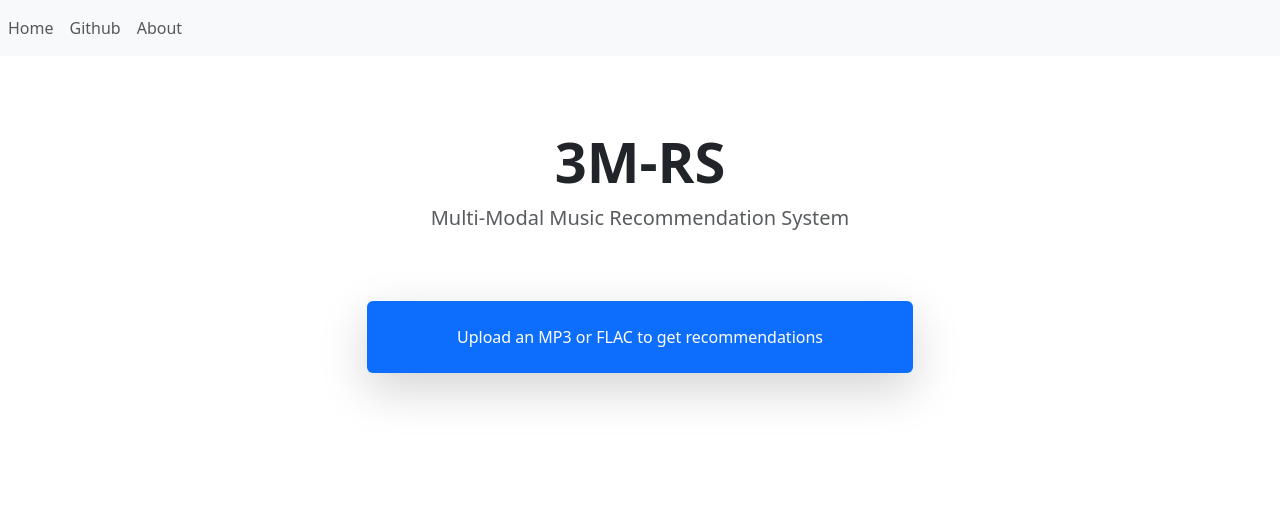
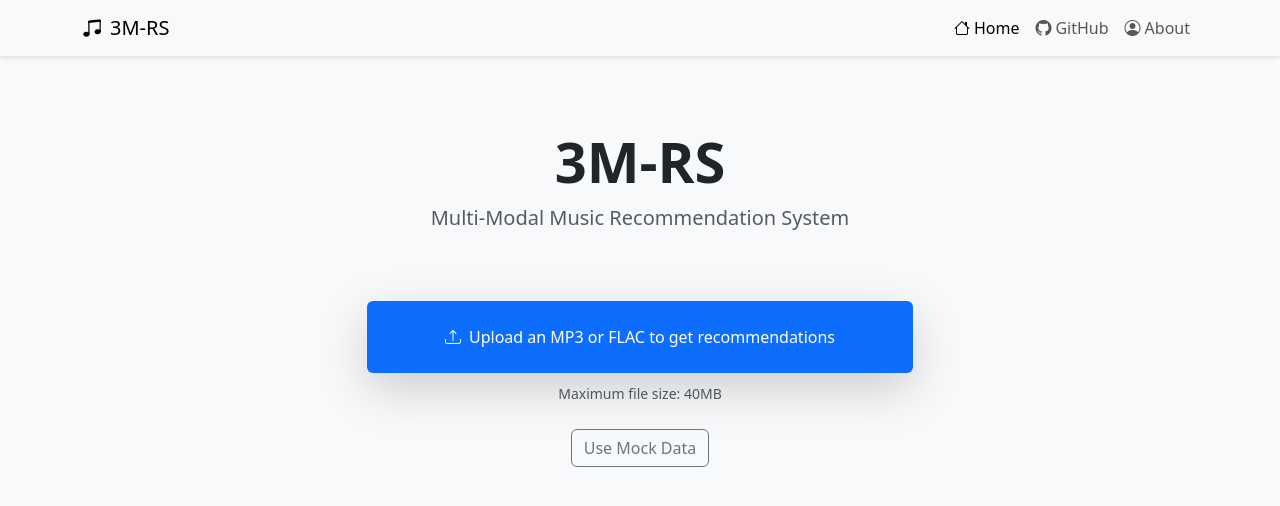
Before and after one commit to eternero/capstone-MRA, a Flask app: page / in a window 1280 px wide. Shown: the top 506 px of the page. Run offline with Flask 3, Linux system fonts and the light colour scheme.

Commit message:
Applied visual modifications for the home page.

```diff
--- a/src/flaskr/templates/base.html
+++ b/src/flaskr/templates/base.html
@@ -3,12 +3,38 @@
 
 <head>
     <meta charset="utf-8">
+    <meta name="viewport" content="width=device-width, initial-scale=1">
     <title>{% block title %}Music Recommender{% endblock %}</title>
     <link href="https://cdn.jsdelivr.net/npm/bootstrap@5.3.5/dist/css/bootstrap.min.css" rel="stylesheet"
         integrity="sha384-SgOJa3DmI69IUzQ2PVdRZhwQ+dy64/BUtbMJw1MZ8t5HZApcHrRKUc4W0kG879m7" crossorigin="anonymous">
-    <script src="https://cdn.jsdelivr.net/npm/bootstrap@5.3.5/dist/js/bootstrap.bundle.min.js"
-        integrity="sha384-k6d4wzSIapyDyv1kpU366/PK5hCdSbCRGRCMv+eplOQJWyd1fbcAu9OCUj5zNLiq"
-        crossorigin="anonymous"></script>
+    <link rel="stylesheet" href="https://cdn.jsdelivr.net/npm/bootstrap-icons@1.11.3/font/bootstrap-icons.min.css">
+    <style>
+        body {
+            background-color: #f8f9fa;
+        }
+
+        .navbar {
+            box-shadow: 0 2px 4px rgba(0, 0, 0, .1);
+        }
+
+        .list-group-item {
+            transition: all 0.2s ease-in-out;
+        }
+
+        .list-group-item:hover {
+            transform: translateX(5px);
+            background-color: #f8f9fa;
+        }
+
+        #audio-file+label {
+            transition: all 0.2s ease-in-out;
+        }
+
+        #audio-file+label:hover {
+            transform: translateY(-2px);
+            box-shadow: 0 4px 8px rgba(0, 0, 0, .2);
+        }
+    </style>
 </head>
 
 <body>
@@ -18,6 +44,9 @@
         {% block content %}{% endblock %}
     </div>
 
+    <script src="https://cdn.jsdelivr.net/npm/bootstrap@5.3.5/dist/js/bootstrap.bundle.min.js"
+        integrity="sha384-k6d4wzSIapyDyv1kpU366/PK5hCdSbCRGRCMv+eplOQJWyd1fbcAu9OCUj5zNLiq"
+        crossorigin="anonymous"></script>
     {% block scripts %}{% endblock %}
 </body>
 
--- a/src/flaskr/templates/index.html
+++ b/src/flaskr/templates/index.html
@@ -8,7 +8,7 @@
     <p class="lead text-muted">Multi-Modal Music Recommendation System</p>
 </div>
 
-<!-- Upload “button” -->
+<!-- Upload section -->
 <div class="row justify-content-center mt-1">
     <div class="col-md-6">
         <!-- hidden file input -->
@@ -16,56 +16,144 @@
         <!-- styled label as the visible button/card -->
         <label for="audio-file" class="d-block text-center p-4 bg-primary text-white rounded shadow-lg"
             style="cursor: pointer;">
-            Upload an MP3 or FLAC to get recommendations
+            <i class="bi bi-upload me-2"></i>Upload an MP3 or FLAC to get recommendations
         </label>
+        <div class="text-center mt-2">
+            <small class="text-muted">Maximum file size: 40MB</small>
+        </div>
     </div>
 </div>
 
-<!-- Results list -->
-<ul id="results" class="list-group mt-4 mb-5"></ul>
+<!-- Loading spinner -->
+<div id="loading" class="text-center mt-4 d-none">
+    <div class="spinner-border text-primary" role="status">
+        <span class="visually-hidden">Loading...</span>
+    </div>
+    <p class="mt-2">Processing your file...</p>
+</div>
+
+<!-- Error message -->
+<div id="error" class="alert alert-danger mt-4 d-none" role="alert"></div>
+
+<!-- Results section -->
+<div id="results-section" class="mt-4 mb-5 d-none">
+    <h3 class="text-center mb-4">Recommended Tracks</h3>
+    <div class="list-group">
+        <!-- Results will be inserted here -->
+    </div>
+</div>
+
+<!-- Mock data button (for testing) -->
+<div class="text-center mt-4">
+    <button id="mock-data" class="btn btn-outline-secondary">Use Mock Data</button>
+</div>
 {% endblock %}
 
 {% block scripts %}
 <script>
     const fileInput = document.getElementById('audio-file');
-    const resultsList = document.getElementById('results');
+    const resultsSection = document.getElementById('results-section');
+    const loadingSpinner = document.getElementById('loading');
+    const errorAlert = document.getElementById('error');
+    const mockDataBtn = document.getElementById('mock-data');
+
+    // Mock data for testing
+    const mockRecommendations = [
+        { track_artist: "The Beatles", track_title: "Hey Jude", track_album: "Hey Jude" },
+        { track_artist: "Queen", track_title: "Bohemian Rhapsody", track_album: "A Night at the Opera" },
+        { track_artist: "Michael Jackson", track_title: "Billie Jean", track_album: "Thriller" },
+        { track_artist: "Led Zeppelin", track_title: "Stairway to Heaven", track_album: "Led Zeppelin IV" },
+        { track_artist: "Pink Floyd", track_title: "Comfortably Numb", track_album: "The Wall" }
+    ];
+
+    function showError(message) {
+        errorAlert.textContent = message;
+        errorAlert.classList.remove('d-none');
+        loadingSpinner.classList.add('d-none');
+    }
+
+    function hideError() {
+        errorAlert.classList.add('d-none');
+    }
+
+    function showLoading() {
+        loadingSpinner.classList.remove('d-none');
+        resultsSection.classList.add('d-none');
+        hideError();
+    }
+
+    function hideLoading() {
+        loadingSpinner.classList.add('d-none');
+    }
+
+    function renderRecommendations(recommendations) {
+        const resultsList = resultsSection.querySelector('.list-group');
+        resultsList.innerHTML = '';
+
+        recommendations.forEach((r, i) => {
+            const div = document.createElement('div');
+            div.className = 'list-group-item list-group-item-action';
+            div.innerHTML = `
+                <div class="d-flex w-100 justify-content-between">
+                    <h5 class="mb-1">${i + 1}. ${r.track_title}</h5>
+                    <small>${r.track_album}</small>
+                </div>
+                <p class="mb-1">${r.track_artist}</p>
+            `;
+            resultsList.appendChild(div);
+        });
+
+        resultsSection.classList.remove('d-none');
+    }
 
     fileInput.addEventListener('change', async e => {
         const file = e.target.files[0];
         if (!file) return;  // user cancelled
 
-        // 1) Validate extension client-side
-        const ext = file.name.split('.').pop().toLowerCase();
-        if (!['mp3', 'flac'].includes(ext)) {
-            alert('Please select a valid MP3 or FLAC file.');
+        // Validate file size (40MB)
+        if (file.size > 40 * 1024 * 1024) {
+            showError('File size exceeds 40MB limit.');
             fileInput.value = '';
             return;
         }
 
-        // 2) Build FormData and POST
+        // Validate extension
+        const ext = file.name.split('.').pop().toLowerCase();
+        if (!['mp3', 'flac'].includes(ext)) {
+            showError('Please select a valid MP3 or FLAC file.');
+            fileInput.value = '';
+            return;
+        }
+
+        showLoading();
+
         const formData = new FormData();
         formData.append('audio_file', file);
 
         try {
             const resp = await fetch('/recommend', { method: 'POST', body: formData });
-            if (!resp.ok) throw new Error(`HTTP ${resp.status}`);
+            if (!resp.ok) {
+                const error = await resp.json();
+                throw new Error(error.error || `HTTP ${resp.status}`);
+            }
             const recs = await resp.json();
-
-            // 3) Render results
-            resultsList.innerHTML = '';
-            recs.forEach((r, i) => {
-                const li = document.createElement('li');
-                li.className = 'list-group-item';
-                li.textContent = `${i + 1}. ${r.track_artist} — ${r.track_title} (${r.track_album})`;
-                resultsList.appendChild(li);
-            });
+            renderRecommendations(recs);
         } catch (err) {
             console.error(err);
-            alert('There was an error processing your file.');
+            showError(err.message || 'There was an error processing your file.');
         } finally {
-            // optional: clear input so same file can be re-selected if needed
+            hideLoading();
             fileInput.value = '';
         }
     });
+
+    // Mock data button handler
+    mockDataBtn.addEventListener('click', () => {
+        showLoading();
+        setTimeout(() => {
+            renderRecommendations(mockRecommendations);
+            hideLoading();
+        }, 1000); // Simulate loading time
+    });
 </script>
 {% endblock %}
--- a/src/flaskr/templates/navbar.html
+++ b/src/flaskr/templates/navbar.html
@@ -1,19 +1,30 @@
 <nav class="navbar navbar-expand-lg navbar-light bg-light">
-    <button class="navbar-toggler" type="button" data-toggle="collapse" data-target="#navbarNav"
+    <div class="container">
+        <a class="navbar-brand" href="/">
+            <i class="bi bi-music-note-beamed me-2"></i>3M-RS
+        </a>
+        <button class="navbar-toggler" type="button" data-bs-toggle="collapse" data-bs-target="#navbarNav"
             aria-controls="navbarNav" aria-expanded="false" aria-label="Toggle navigation">
             <span class="navbar-toggler-icon"></span>
         </button>
         <div class="collapse navbar-collapse" id="navbarNav">
-        <ul class="navbar-nav">
+            <ul class="navbar-nav ms-auto">
                 <li class="nav-item">
-                <a class="nav-link" href="#">Home </a>
+                    <a class="nav-link active" href="/">
+                        <i class="bi bi-house me-1"></i>Home
+                    </a>
                 </li>
                 <li class="nav-item">
-                <a class="nav-link" href="https://github.com/eternero/capstone-MRA">Github</a>
+                    <a class="nav-link" href="https://github.com/eternero/capstone-MRA" target="_blank">
+                        <i class="bi bi-github me-1"></i>GitHub
+                    </a>
                 </li>
                 <li class="nav-item">
-                <a class="nav-link" href="https://eternero.github.io">About</a>
+                    <a class="nav-link" href="https://eternero.github.io" target="_blank">
+                        <i class="bi bi-person-circle me-1"></i>About
+                    </a>
                 </li>
             </ul>
         </div>
+    </div>
 </nav>
```
Lines whose indentation alone changed are shown as unchanged.
